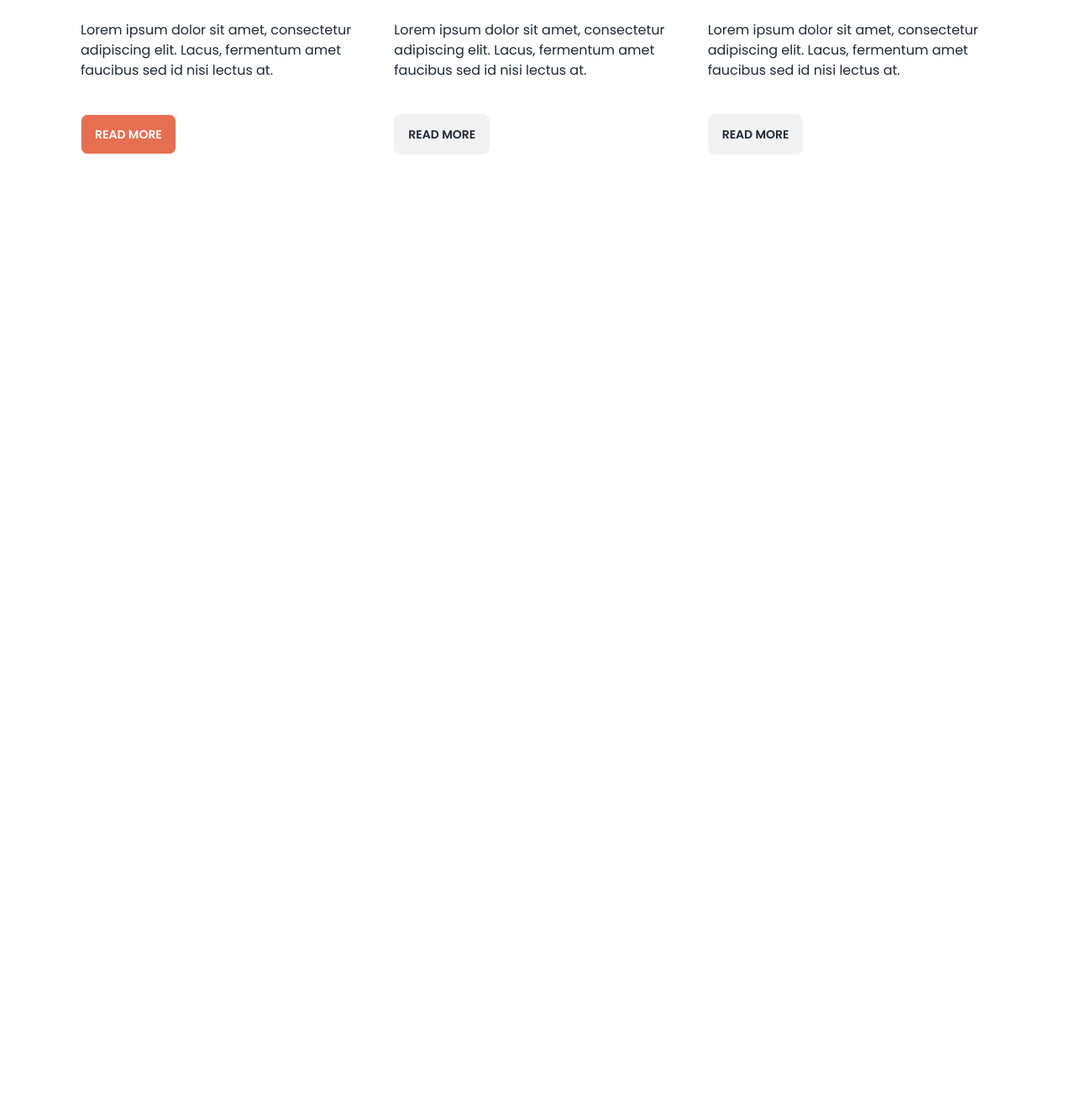
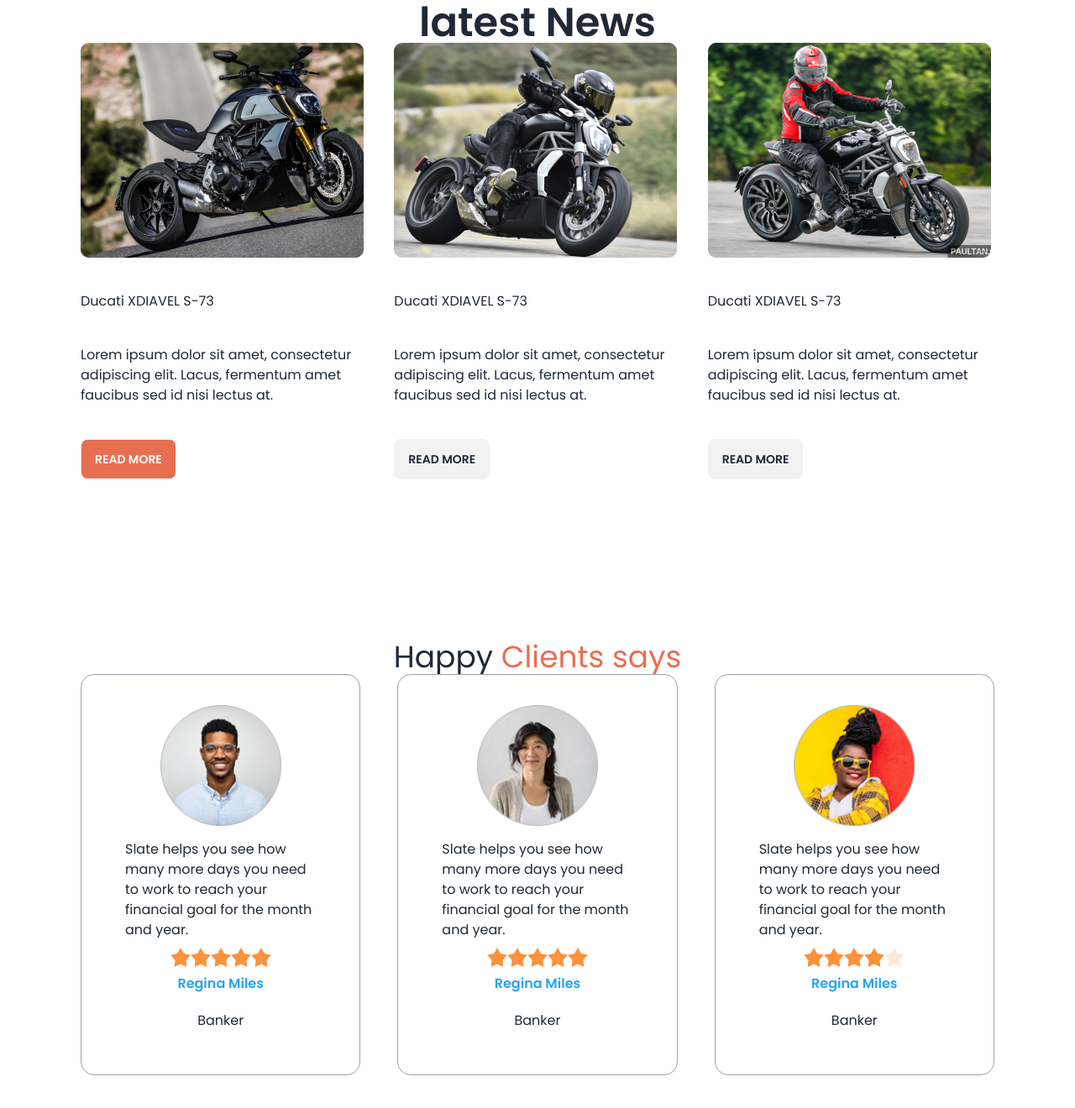
Before and after one commit to rajuahmmed111/biiker-zone-daisy, a plain HTML site: page index.html in a window 1280 px wide. Shown: the part 1294-2614 px from the top of the page at 84% size. Before the commit the page ends 1574 px from the top, so only its background shows below. Drawn offline with nearby package versions, Linux system fonts and the light colour scheme.

Commit message:
added the review

```diff
--- a/index.html
+++ b/index.html
@@ -161,14 +161,26 @@
     </header>
     <main class="md:container md:mx-auto">
         <!-- section -1 Future Bikes In This Year -->
-        <section>
-
+        <section class="lg:p-24 p-4">
+            <h3 class="text-4xl font-extrabold text-center">Fetured Bikes In This Year</h3>
+            <p class="text-base text-[#E76F51] text-center">Best bike collection</p>
+            <div class="flex flex-col lg:flex-row gap-9 justify-center my-10">
+                <div>
+                    <img src="images/others/feature-bike.png" alt="">
+                </div>
+                <div>
+                    <img src="images/others/feature-bike.png" alt="">
+                </div>
+                <div>
+                    <img src="images/others/feature-bike.png" alt="">
+                </div>
+            </div>
         </section>
 
         <!-- latest News -->
-        <section class="p-24">
-            <h3 class="text-5xl font-semibold text-center my-24">latest News</h3>
-            <div class="flex gap-8">
+        <section class="lg:p-24 p-4">
+            <h3 class="text-5xl font-semibold text-center">latest News</h3>
+            <div class="flex gap-8 flex-col lg:flex-row">
                 <div class="space-y-10">
                     <img src="images/others/latest1.png" alt="">
                     <h4 class="texr-2xl bold">Ducati XDIAVEL S-73</h4>
@@ -177,14 +189,14 @@
                     <a class="btn bg-bike-primary text-white">Read More</a>
                 </div>
                 <div class="space-y-10">
-                    <img src="images/others/latest1.png" alt="">
+                    <img src="images/others/latest2.png" alt="">
                     <h4 class="texr-2xl bold">Ducati XDIAVEL S-73</h4>
                     <p class="text-base">Lorem ipsum dolor sit amet, consectetur adipiscing elit.
                         Lacus, fermentum amet faucibus sed id nisi lectus at.</p>
                     <a class="btn text-[#E76F51">Read More</a>
                 </div>
                 <div class="space-y-10">
-                    <img src="images/others/latest1.png" alt="">
+                    <img src="images/others/latest3.png" alt="">
                     <h4 class="texr-2xl bold">Ducati XDIAVEL S-73</h4>
                     <p class="text-base">Lorem ipsum dolor sit amet, consectetur adipiscing elit.
                         Lacus, fermentum amet faucibus sed id nisi lectus at.</p>
@@ -192,6 +204,80 @@
                 </div>
             </div>
         </section>
+
+        <!-- Happy Clients says -->
+        <section class="p-24">
+            <h3 class="text-4xl bold text-center">Happy <span class="text-bike-primary">Clients says</span></h3>
+            <div class="grid grid-cols-1 md:grid-cols-2 lg:grid-cols-3 gap-x-11">
+                <!-- first review -->
+                <div class="card card-compact p-9 bg-base-100  border border-gray-400">
+                    <figure><img class="w-36" src="images/others/user-1.png" alt="" /></figure>
+                    <div class="py-4 card-body">
+
+                        <p class="text-base">Slate helps you see how
+                            many more days you need
+                            to work to reach your financial
+                            goal for the month and year.</p>
+                        <div class="rating justify-center">
+                            <input type="radio" name="rating-2" class="mask mask-star-2 bg-orange-400" />
+                            <input type="radio" name="rating-2" class="mask mask-star-2 bg-orange-400"  />
+                            <input type="radio" name="rating-2" class="mask mask-star-2 bg-orange-400" />
+                            <input type="radio" name="rating-2" class="mask mask-star-2 bg-orange-400" checked/>
+                            <input type="radio" name="rating-2" class="mask mask-star-2 bg-orange-400" />
+                        </div>
+                        <div class="text-center space-y-5">
+                            <h4 class="text-base font-semibold"><span class="text-[#23A6F0]">Regina Miles</span></h4>
+                            <p class="text-base">Banker</p>
+                        </div>
+                    </div>
+                </div>
+                 <!-- second review -->
+                 <div class="card card-compact p-9 bg-base-100  border border-gray-400">
+                    <figure><img class="w-36" src="images/others/user-2.png" alt="" /></figure>
+                    <div class="py-4 card-body">
+
+                        <p class="text-base">Slate helps you see how
+                            many more days you need
+                            to work to reach your financial
+                            goal for the month and year.</p>
+                        <div class="rating justify-center">
+                            <input type="radio" name="rating-2" class="mask mask-star-2 bg-orange-400" />
+                            <input type="radio" name="rating-2" class="mask mask-star-2 bg-orange-400"  />
+                            <input type="radio" name="rating-2" class="mask mask-star-2 bg-orange-400" />
+                            <input type="radio" name="rating-2" class="mask mask-star-2 bg-orange-400" checked/>
+                            <input type="radio" name="rating-2" class="mask mask-star-2 bg-orange-400" />
+                        </div>
+                        <div class="text-center space-y-5">
+                            <h4 class="text-base font-semibold"><span class="text-[#23A6F0]">Regina Miles</span></h4>
+                            <p class="text-base">Banker</p>
+                        </div>
+                    </div>
+                </div>
+                 <!-- third review -->
+                 <div class="card card-compact p-9 bg-base-100  border border-gray-400">
+                    <figure><img class="w-36" src="images/others/user-3.png" alt="" /></figure>
+                    <div class="py-4 card-body">
+
+                        <p class="text-base">Slate helps you see how
+                            many more days you need
+                            to work to reach your financial
+                            goal for the month and year.</p>
+                        <div class="rating justify-center">
+                            <input type="radio" name="rating-2" class="mask mask-star-2 bg-orange-400" />
+                            <input type="radio" name="rating-2" class="mask mask-star-2 bg-orange-400"  />
+                            <input type="radio" name="rating-2" class="mask mask-star-2 bg-orange-400" />
+                            <input type="radio" name="rating-2" class="mask mask-star-2 bg-orange-400" checked/>
+                            <input type="radio" name="rating-2" class="mask mask-star-2 bg-orange-400" />
+                        </div>
+                        <div class="text-center space-y-5">
+                            <h4 class="text-base font-semibold"><span class="text-[#23A6F0]">Regina Miles</span></h4>
+                            <p class="text-base">Banker</p>
+                        </div>
+                    </div>
+                </div>
+
+            </div>
+        </section>
     </main>
 </body>
 
```
Lines whose indentation alone changed are shown as unchanged.
